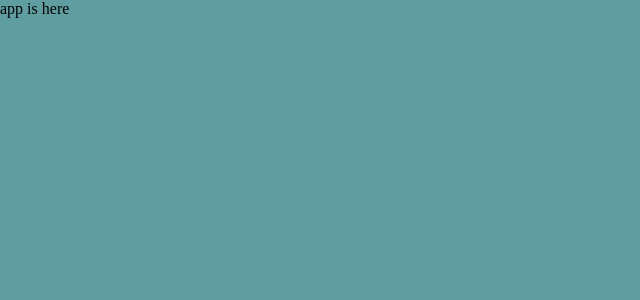
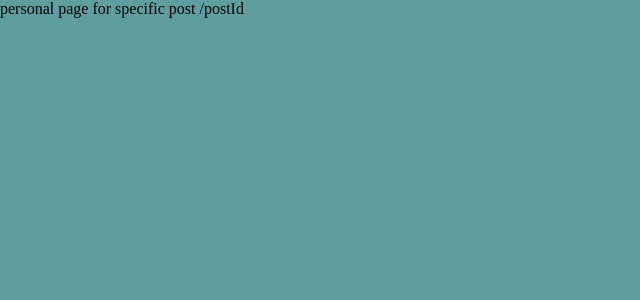
Before and after one commit to Scal3/post.me-client, a React (Create React App) app: page /1 in a window 1280 px wide. Shown: the top 300 px of the page, without its empty margins (0-640 px from the left). Built offline with nearby package versions, Linux system fonts and the light colour scheme; the HTML template or start-up script is replaced by a standard one.

Commit message:
add router

```diff
--- a/package.json
+++ b/package.json
@@ -12,6 +12,7 @@
     "@types/react-dom": "^18.2.18",
     "react": "^18.2.0",
     "react-dom": "^18.2.0",
+    "react-router-dom": "^6.22.0",
     "react-scripts": "5.0.1",
     "typescript": "^4.9.5",
     "web-vitals": "^2.1.4"
--- a/src/App.tsx
+++ b/src/App.tsx
@@ -1,16 +1,29 @@
 import './App.css';
 
 import React from 'react';
-import MainLayout from './layouts/MainLayout';
+import {
+  createBrowserRouter,
+  RouterProvider
+} from "react-router-dom";
+import Main from './pages/main/Main';
+import SinglePost from './pages/single-post/SinglePost';
 
+// put app's pages here
+const router = createBrowserRouter([
+  {
+    path: "/",
+    element: <Main/>,
+  },
+  {
+    path: "/:postId",
+    element: <SinglePost/>,
+  },
+]);
 
 const App = () => {
   return (
     <div className="App">
-        <MainLayout>
-          {/* put app's pages here */}
-          <div>app is here</div>
-        </MainLayout>
+        <RouterProvider router={router} />
     </div>
   );
 }
--- /dev/null
+++ b/src/pages/main/Main.tsx
@@ -0,0 +1,12 @@
+import React from 'react'
+import MainLayout from '../../layouts/MainLayout';
+
+const Main = () => {
+  return (
+    <MainLayout>
+      <div>main page with posts</div>
+    </MainLayout>
+  )
+}
+
+export default Main;
--- /dev/null
+++ b/src/pages/single-post/SinglePost.tsx
@@ -0,0 +1,12 @@
+import React from 'react'
+import MainLayout from '../../layouts/MainLayout';
+
+const SinglePost = () => {
+  return (
+    <MainLayout>
+      <div>personal page for specific post /postId</div>
+    </MainLayout>
+  )
+}
+
+export default SinglePost;
```
Also changed, not shown: 1 other file (tests, documents, lock files or other folders).
